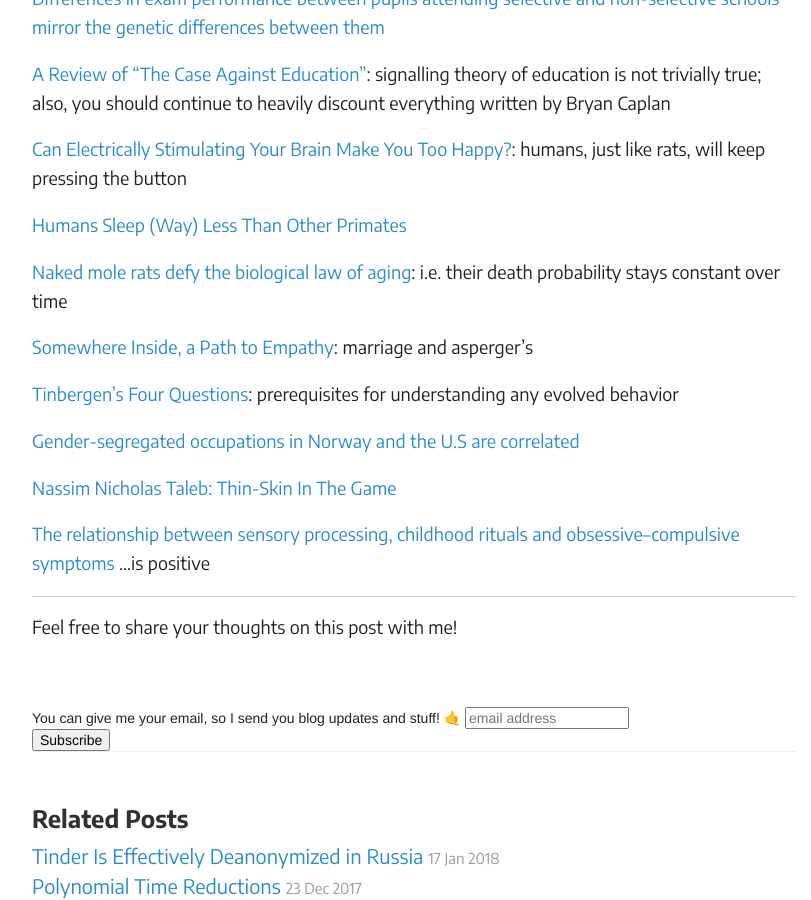
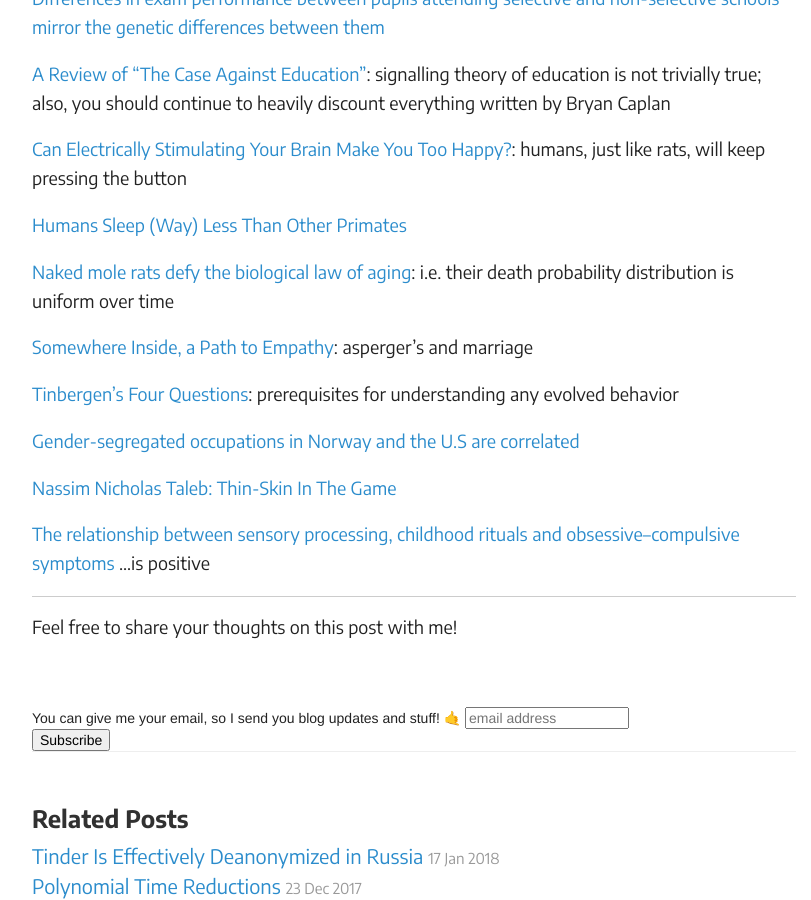
Before and after one commit to guzey/guzey.github.io1, a Jekyll site: the page built from _posts/2018-04-11-links-2018-1.md, in a window 1280 px wide and 900 px high, scrolled down 2671 px. Shown: the whole window, without its empty margins (226-1037 px from the left). Built offline with Jekyll 4.4.1, drawn with Linux system fonts in a browser that asks for light colours; nearby versions of some CDN libraries; comment, search, counter and statistics services are not loaded; a style sheet for code colours, icons or effects is not loaded; some of the changed text lies outside the part shown.

Commit message:
minor edits

```diff
--- a/_posts/2018-04-11-links-2018-1.md
+++ b/_posts/2018-04-11-links-2018-1.md
@@ -31,7 +31,7 @@
 
 [The Strangeness of the Modern Mind](https://alastairadversaria.com/2017/12/07/the-strangeness-of-the-modern-mind/): modern habits of mind (Universalism, Abstraction, Commensurability) are recent and far from being universal
 
-[Poll: Do you have a life mission?](https://twitter.com/vgr/status/950153147564965888): 34 Yes; 31% No; 12% Used to; 23% Hope to
+[Poll: Do you have a life mission?](https://twitter.com/vgr/status/950153147564965888): 34% Yes; 31% No; 12% Used to; 23% Hope to
 
 [New Evidence on the Impacts of Birth Order](https://www.nber.org/reporter/2017number4/black.html): later-born children have worse general outcomes
 
@@ -91,9 +91,9 @@
 
 [Humans Sleep (Way) Less Than Other Primates](https://www.acsh.org/news/2018/03/13/humans-sleep-way-less-other-primates-12693)
 
-[Naked mole rats defy the biological law of aging](http://www.sciencemag.org/news/2018/01/naked-mole-rats-defy-biological-law-aging): i.e. their death probability stays constant over time
+[Naked mole rats defy the biological law of aging](http://www.sciencemag.org/news/2018/01/naked-mole-rats-defy-biological-law-aging): i.e. their death probability distribution is uniform over time
 
-[Somewhere Inside, a Path to Empathy](https://www.nytimes.com/2009/05/17/fashion/17love.html): marriage and asperger's
+[Somewhere Inside, a Path to Empathy](https://www.nytimes.com/2009/05/17/fashion/17love.html): asperger's and marriage
 
 [Tinbergen’s Four Questions](https://twitter.com/SteveStuWill/status/944716597788155911): prerequisites for understanding any evolved behavior
 
```
